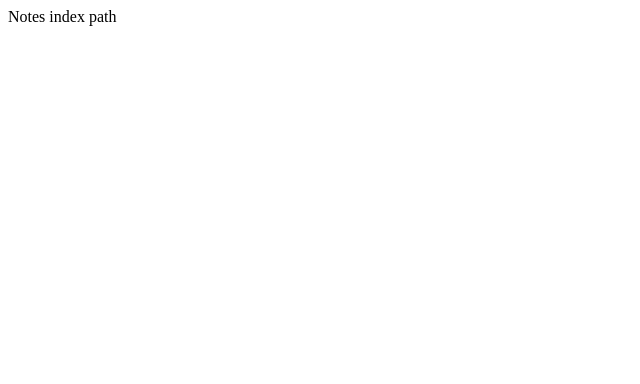
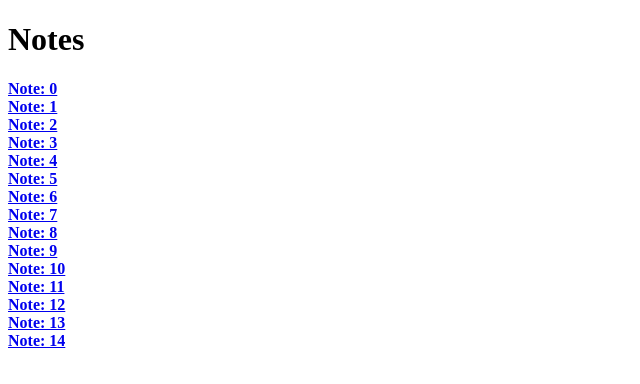
Before and after one commit to srzvan/intro-to-nextjs, a Next.js app: page /notes in a window 1280 px wide. Shown: the top 384 px of the page, without its empty margins (0-640 px from the left). Built offline with nearby package versions, Linux system fonts and the light colour scheme.

Commit message:
static & dynamic navigation

```diff
--- a/pages/notes/[id].jsx
+++ b/pages/notes/[id].jsx
@@ -5,7 +5,7 @@
   var router = useRouter();
   const { id } = router.query;
 
-  return <div>Note id: {id}</div>;
+  return <h1>Note id: {id}</h1>;
 }
 
 export default Page;
--- a/pages/notes/index.jsx
+++ b/pages/notes/index.jsx
@@ -1,7 +1,24 @@
 import React from "react";
+import Link from "next/link";
 
 function Page() {
-  return <div>Notes index path</div>;
+  const notes = new Array(15).fill(1).map((e, i) => ({ id: i, title: `Note: ${i}` }));
+
+  return (
+    <div>
+      <h1>Notes</h1>
+
+      {notes.map(note => (
+        <div key={note.id}>
+          <Link href="/notes/[id]" as={`/notes/${note.id}`}>
+            <a>
+              <strong>{note.title}</strong>
+            </a>
+          </Link>
+        </div>
+      ))}
+    </div>
+  );
 }
 
 export default Page;
```
Also changed, not shown: pages/index.jsx (+9 -1 lines).
